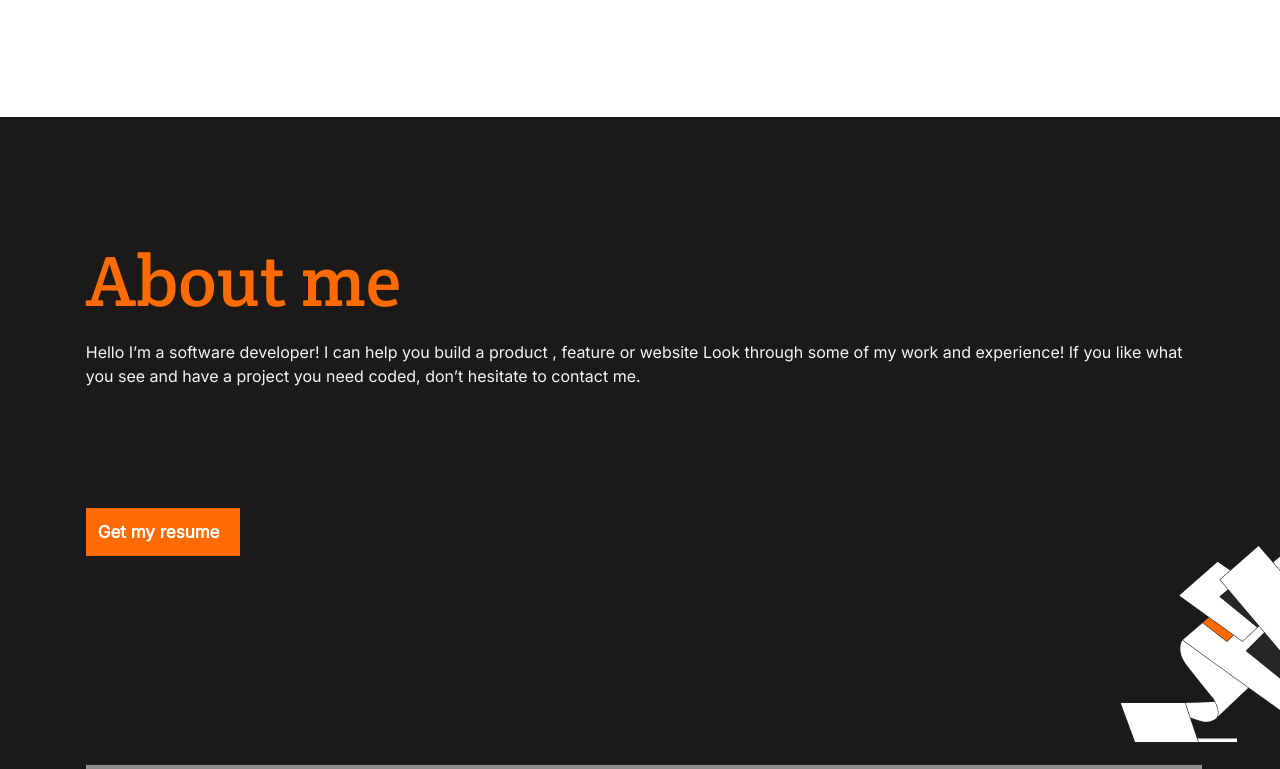
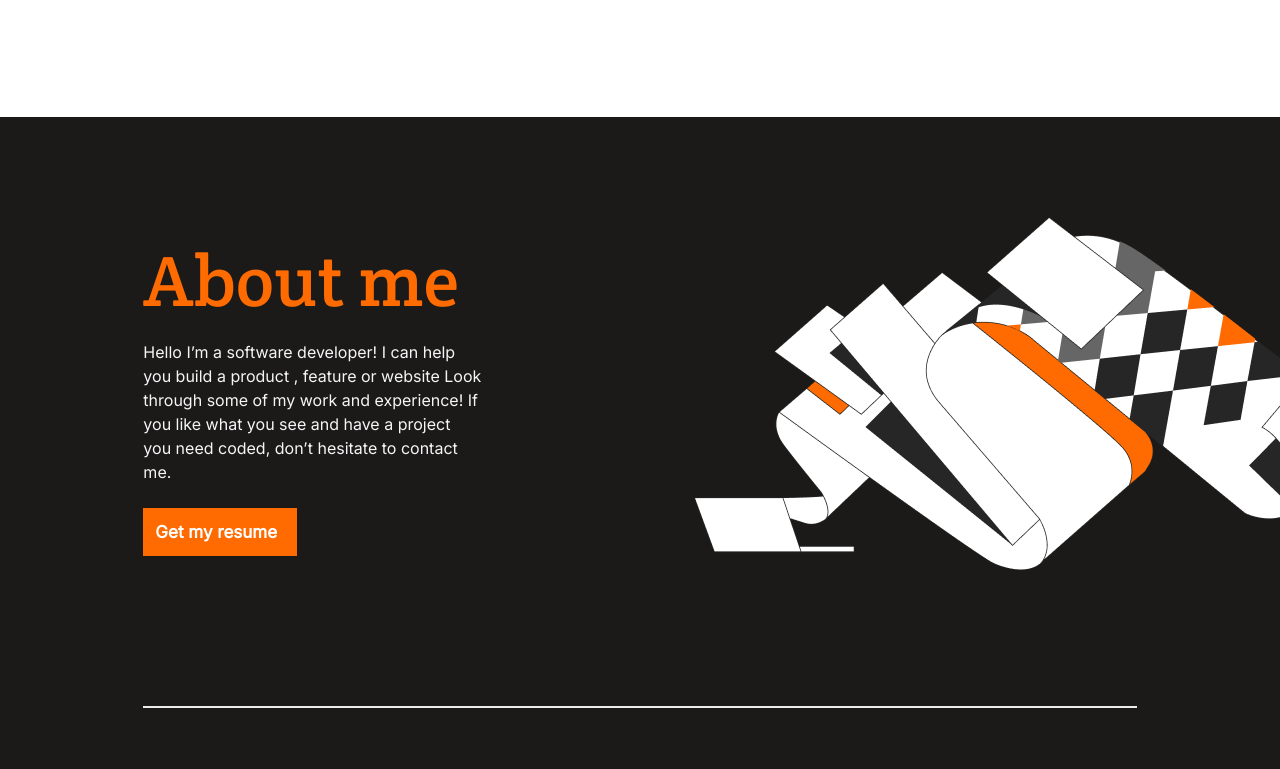
Before and after one commit to EmiLoKiJu/Portfolio, a website: page index.html in a window 1280 px wide. Shown: the part 2342-3111 px from the top of the page. Drawn offline with Linux system fonts and the light colour scheme; a web font is replaced by a local one.

Commit message:
Finish the About me section for desktop

```diff
--- a/stetics.css
+++ b/stetics.css
@@ -374,11 +374,13 @@ body {
 }
 
 .line2 {
-  margin-top: 209px;
-  text-align: left;
+  background-color: #dbd8d7;
+  height: 2px;
+  width: 87.2%;
   margin-left: 6.7%;
-  width: 87.2%;
-  margin-bottom: 137px;
+  margin-right: 6.7%;
+  margin-bottom: 5%;
+  margin-top: 200px;
 }
 
 .littlecont {
@@ -692,7 +694,31 @@ body {
     display: none;
   }
 
+  .aboutmeh1 {
+    margin-left: 11.2%;
+  }
 
+  .aboutmep1 {
+    max-width: 26.5%;
+    margin-left: 11.2%;
+    height: 260px;
+  }
+
+  .getmyresume {
+    margin-left: 11.2%;
+  }
+
+  .section3 {
+    background-image: url(img/Backgroud2.png);
+    background-position: 422px 100px;
+  }
+
+  .line2 {
+    margin-left: 11.2%;
+    margin-right: 11.2%;
+    width: auto;
+    margin-top: 150px;
+  }
 }
 
 
@@ -705,6 +731,10 @@ body {
     background-image: url(img/illustration-header.png);
     background-repeat: no-repeat;
     background-position: right 50px;
+  }
+
+  .section3 {
+    background-position: right 100px;
   }
 
   .iconsap {
@@ -722,6 +752,10 @@ body {
   .ph1 {
     display: none;
   }
+
+  .aboutmep1 {
+    height: 190px;
+  }
 }
 
 @media screen and (min-width: 1066px) {
@@ -732,4 +766,8 @@ body {
   .headerap {
     padding-top: 176px;
   }
+
+  .aboutmep1 {
+    height: 144px;
+  }
 }
```
Also changed, not shown: img/Backgroud2.png (added).
